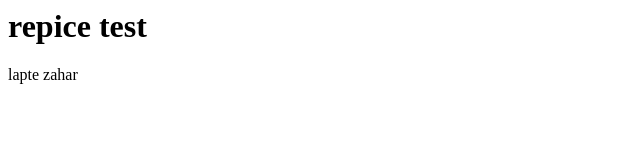
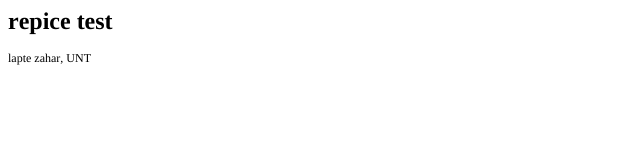
Before and after one commit to tudorcrisan1231/haufe_git, a plain HTML site: page recipe.html in a window 1280 px wide. Shown: the whole page, without its empty margins (0-640 px from the left). Drawn offline with Linux system fonts and the light colour scheme.

Commit message:
added unt

```diff
--- a/recipe.html
+++ b/recipe.html
@@ -1,2 +1,18 @@
-<h1>repice test</h1>
-<p>lapte zahar</p>
+<!DOCTYPE html PUBLIC "-//W3C//DTD HTML 4.01//EN" "http://www.w3.org/TR/html4/strict.dtd">
+<html>
+<head>
+  <meta http-equiv="Content-Type" content="text/html; charset=utf-8">
+  <meta http-equiv="Content-Style-Type" content="text/css">
+  <title></title>
+  <meta name="Generator" content="Cocoa HTML Writer">
+  <meta name="CocoaVersion" content="2022.7">
+  <style type="text/css">
+    p.p2 {margin: 0.0px 0.0px 12.0px 0.0px; font: 12.0px Times; color: #000000; -webkit-text-stroke: #000000}
+    span.s1 {font-kerning: none}
+  </style>
+</head>
+<body>
+<h1 style="margin: 0.0px 0.0px 16.1px 0.0px; font: 24.0px Times; color: #000000; -webkit-text-stroke: #000000"><span class="s1"><b>repice test</b></span></h1>
+<p class="p2"><span class="s1">lapte zahar, UNT</span></p>
+</body>
+</html>
```
